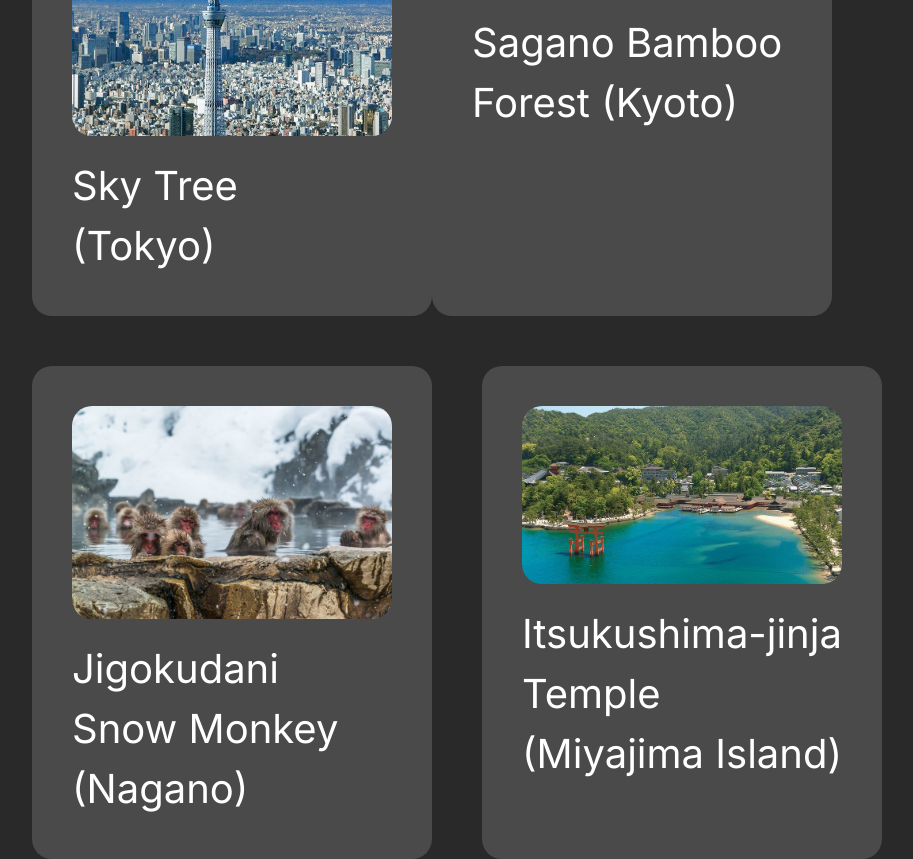
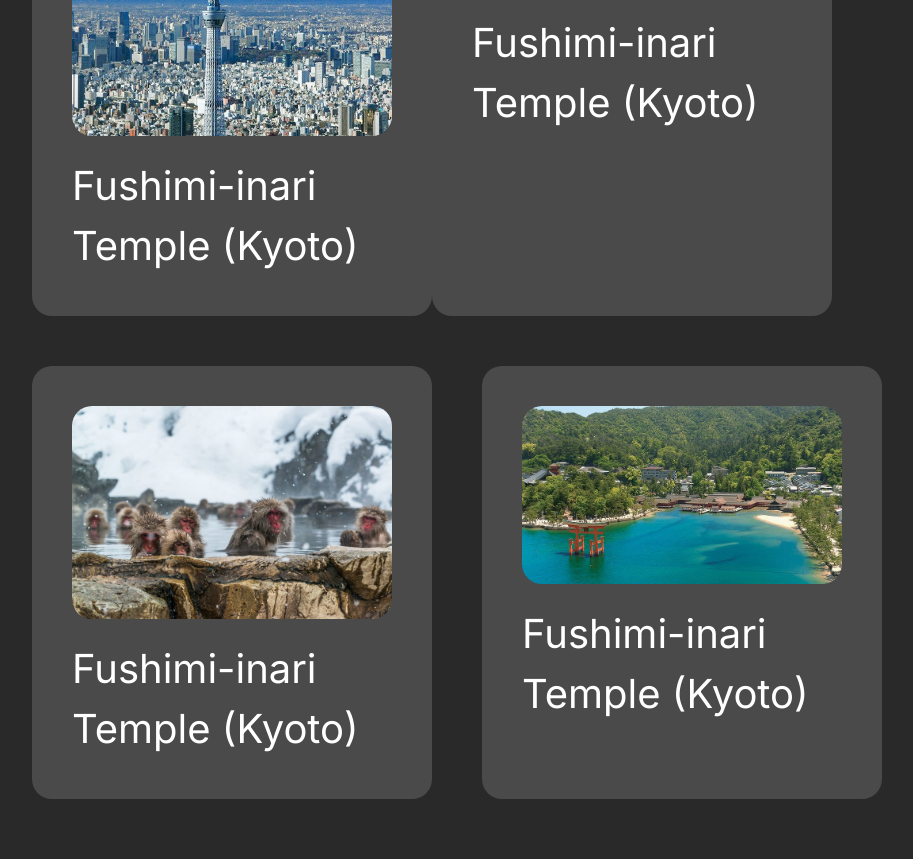
Before and after one commit to MEDOYED/next.js-first-app, a Next.js app: page /japan in a window 1280 px wide. Shown: the part 920-1779 px from the top of the page, without its empty margins (183-1096 px from the left). After the commit the page ends 1719 px from the top, so only its background shows below. Built offline with nearby package versions, Linux system fonts and the light colour scheme.

Commit message:
made Japan page by component CardSights

```diff
--- a/app/components/CardSights.tsx
+++ b/app/components/CardSights.tsx
@@ -1,6 +1,5 @@
 import React from 'react';
 import styles from '../styles/page.module.css';
-// import Japan from '../japan/page';
 
 interface Card {
   src: string;
--- a/app/japan/page.module.css
+++ /dev/null
@@ -1,47 +0,0 @@
-.container {
-  max-width: 1400px;
-  margin: 0 auto;
-}
-
-.japan__list {
-  display: flex;
-  flex-wrap: wrap;
-  justify-content: center;
-
-}
-
-.japan__item {
-  width: 400px;
-  padding: 40px;
-  margin: 50px 50px 0px 0px;
-  background-color: rgba(204, 204, 204, 0.2);
-  border-radius: 20px;
-  transition: all .4s;
-}
-
-.japan__item:hover {
-  scale: 1.04;
-  background-color: rgba(204, 204, 204, 0.4);
-}
-
-.japan__item:nth-child(1),
-.japan__item:nth-child(2),
-.japan__item:nth-child(3){
-  margin: 150px 50px 0px 0px;
-}
-
-.japan__item:nth-child(3),
-.japan__item:nth-child(6){
-  margin-right: 0;
-}
-
-.japan__img {
-  width: 100%;
-  border-radius: 20px;
-}
-
-.japan__description {
-  font-size: 40px;
-  color: #fff;
-  padding-top: 20px;
-}
--- a/app/japan/page.tsx
+++ b/app/japan/page.tsx
@@ -1,35 +1,20 @@
-// import Link from "next/link"
-// import Image from "next/image"
-import styles from "./page.module.css";
+import CardPage from "../components/CardSights";
+import styles from "../styles/page.module.css";
+
+const cardsJapan = [
+  { src: '/japan-img/1.jpg', alt: 'Fushimi-inari Temple', description: 'Fushimi-inari Temple (Kyoto)' },
+  { src: '/japan-img/2.jpg', alt: 'Fushimi-inari Temple', description: 'Fushimi-inari Temple (Kyoto)' },
+  { src: '/japan-img/3.jpg', alt: 'Fushimi-inari Temple', description: 'Fushimi-inari Temple (Kyoto)' },
+  { src: '/japan-img/4.jpg', alt: 'Fushimi-inari Temple', description: 'Fushimi-inari Temple (Kyoto)' },
+  { src: '/japan-img/5.jpg', alt: 'Fushimi-inari Temple', description: 'Fushimi-inari Temple (Kyoto)' },
+  { src: '/japan-img/6.jpg', alt: 'Fushimi-inari Temple', description: 'Fushimi-inari Temple (Kyoto)' },
+]
 
 export default function Japan() {
   return (
     <div className={styles.container}>
-      <ul className={styles.japan__list}>
-        <li className={styles.japan__item}>
-          <img className={styles.japan__img} src="/japan-img/1.jpg" alt="Fushimi-inari Temple" />
-          <p className={styles.japan__description}>Fushimi-inari Temple (Kyoto)</p>
-        </li>
-        <li className={styles.japan__item}>
-          <img className={styles.japan__img} src="/japan-img/2.jpg" alt="Mount Fuji" />
-          <p className={styles.japan__description}>Mount Fuji (Honshu Island)</p>
-        </li>
-        <li className={styles.japan__item}>
-          <img className={styles.japan__img} src="/japan-img/3.jpg" alt="Sky Tree" />
-          <p className={styles.japan__description}>Sky Tree (Tokyo)</p>
-        </li>
-        <li className={styles.japan__item}>
-          <img className={styles.japan__img} src="/japan-img/4.jpg" alt="Sagano Bamboo Forest" />
-          <p className={styles.japan__description}>Sagano Bamboo Forest (Kyoto)</p>
-        </li>
-        <li className={styles.japan__item}>
-          <img className={styles.japan__img} src="/japan-img/5.jpg" alt="" />
-          <p className={styles.japan__description}>Jigokudani Snow Monkey (Nagano)</p>
-        </li>
-        <li className={styles.japan__item}>
-          <img className={styles.japan__img} src="/japan-img/6.jpg" alt="" />
-          <p className={styles.japan__description}>Itsukushima-jinja Temple (Miyajima Island)</p>
-        </li>
+      <ul className={styles.list}>
+        <CardPage cards={cardsJapan} />
       </ul>
     </div>
   );
--- a/app/styles/page.module.css
+++ b/app/styles/page.module.css
@@ -7,7 +7,12 @@
   display: flex;
   flex-wrap: wrap;
   justify-content: center;
+}
 
+.list div{
+  display: flex;
+  flex-wrap: wrap;
+  justify-content: center;
 }
 
 .item {
```
